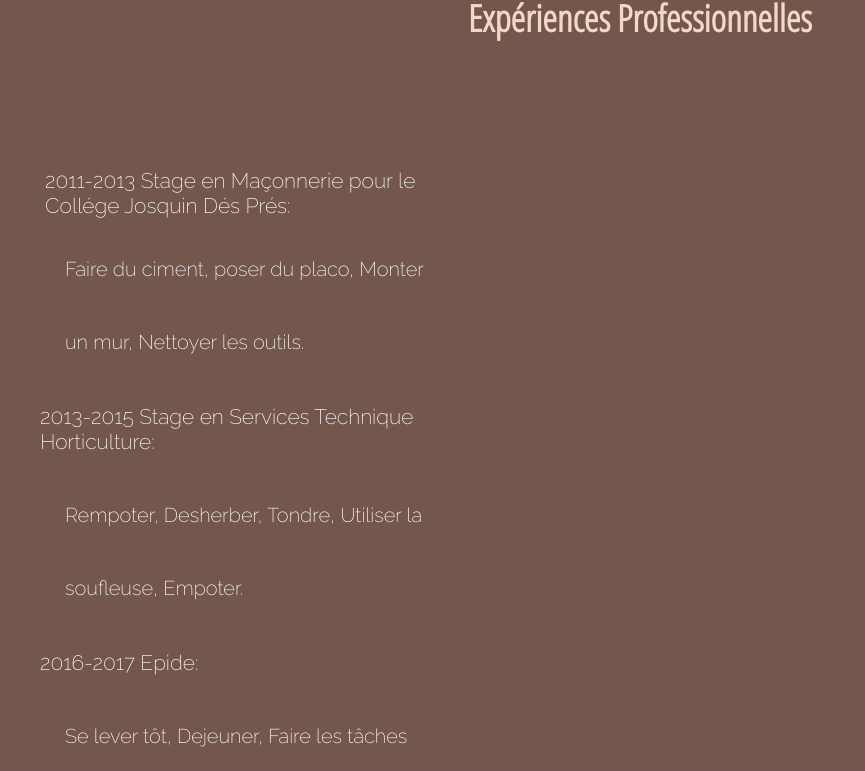
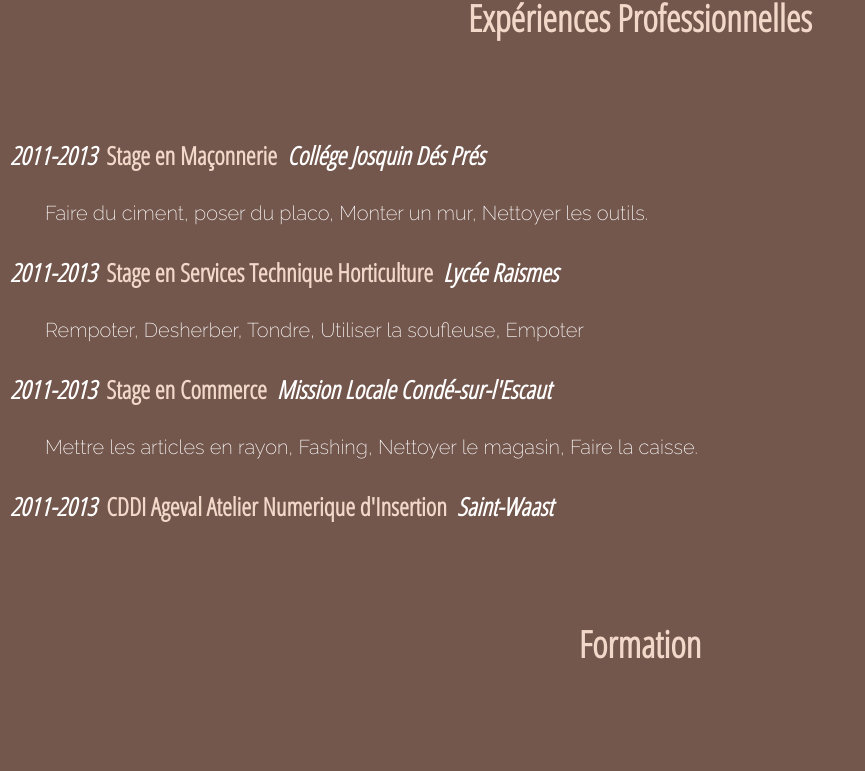
Before and after one commit to JoJodu591/cv, a plain HTML site: page index.html in a window 1280 px wide. Shown: the part 1256-2027 px from the top of the page, without its empty margins (0-865 px from the left). Drawn offline with Linux system fonts and the light colour scheme; files whose address does not match are found by name; a web font is replaced by a local one.

Commit message:
modification cv pdf

```diff
--- a/css/style.css
+++ b/css/style.css
@@ -11,7 +11,7 @@ h1{
   display: block;
 
 }
-h2,h3,h4,h5,h6{
+h2,h3,h4,h5{
   text-align: center;
   font-size: 37px;
   color: #F2D8C9;
@@ -21,6 +21,19 @@ h2,h3,h4,h5,h6{
   padding: 95px 15%;
   box-sizing: border-box;
   display: inline-block;
+}
+h6{
+  text-align: left;
+  font-size: 25px;
+  color: #F2D8C9;
+  font-family: 'Open Sans Condensed', sans-serif;
+  background-color:#73564C;
+}
+span{
+  font-style: italic;
+  color: white;
+  font-weight: bold;
+  padding: 0 10px;
 }
 i{
   padding: 10px;
--- a/index.html
+++ b/index.html
@@ -40,9 +40,9 @@
            afin d'acquérir de nouvelles experiences dans ce domaine.</p>
           <ul>
             <a href="https://goo.gl/maps/ZYiAwfMKRmtBqFrx7"target="_blank"><i class="fa fa-home"> Cliquez ici pour voir mon Adresse</i></a>
-            <a href="tel: +336986678913"><i class="fa fa-phone-square"> Pour me contacter par téléphone</i></a>
+            <a href="tel: +33698667891"><i class="fa fa-phone-square"> Pour me contacter par téléphone</i></a>
             <a href="mailto:jordangapee@gmail.com"><i class="fa fa-envelope"> Me contacter par Mail</i></a>
-            <a href="./img/cv.pdf"target="_blank"><i class="fa fa-address-card"> CV PDF</i></a>
+            <a href="./img/cv_jordan_gape.pdf"target="_blank"><i class="fa fa-address-card"> CV PDF</i></a>
             <li><i class="fa fa-car"> Permis B en cours</i></li>
           </ul>
       </section>
@@ -52,13 +52,20 @@
       </section>
       <section id="experiences">
         <h5 class="experiences">Expériences Professionnelles</h5>
-        <ul>
-          <li> 2011-2013 Stage en Maçonnerie pour le Collége Josquin Dés Prés:</li> <p>Faire du ciment, poser du placo, Monter un mur, Nettoyer les outils.</p></li>
+        <h6><span>2011-2013</span>Stage en Maçonnerie<span>Collége Josquin Dés Prés</span></h6>
+        <p>Faire du ciment, poser du placo, Monter un mur, Nettoyer les outils.</p>
+        <h6><span>2011-2013</span>Stage en Services Technique Horticulture<span>Lycée Raismes</span></h6>
+        <p>Rempoter, Desherber, Tondre, Utiliser la soufleuse, Empoter</p>
+        <h6><span>2011-2013</span>Stage en Commerce<span>Mission Locale Condé-sur-l'Escaut</span></h6>
+        <p>Mettre les articles en rayon, Fashing, Nettoyer le magasin, Faire la caisse.</p>
+        <h6><span>2011-2013</span>CDDI Ageval Atelier Numerique d'Insertion<span>Saint-Waast<span></h6>
+        <!--<ul>
+          <li> 2011-2013 Stage en Maçonnerie pour le Collége Josquin Dés Prés:</li> <p></p></li>
           <li> 2013-2015 Stage en Services Technique Horticulture:</li> <p> Rempoter, Desherber, Tondre, Utiliser la soufleuse, Empoter.</p></li>
           <li> 2016-2017 Epide:</li> <p> Se lever tôt, Dejeuner, Faire les tâches ménagére, Sport, Remise a niveau.</p></li>
           <li> 2017-2018 Stage en Commerce:</li> <p>Mettre les articles en rayon, Fashing, Nettoyer le magasin, Faire la caisse.</p></li>
           <li> <p>2019-2020 CDDI Ageval Atelier Numerique d'Insertion</p></li>
-        </ul>
+        </ul>-->
       </section>
       <section id="formation">
         <h4 class="formation">Formation</h4>
```
Also changed, not shown: 2 other files.
